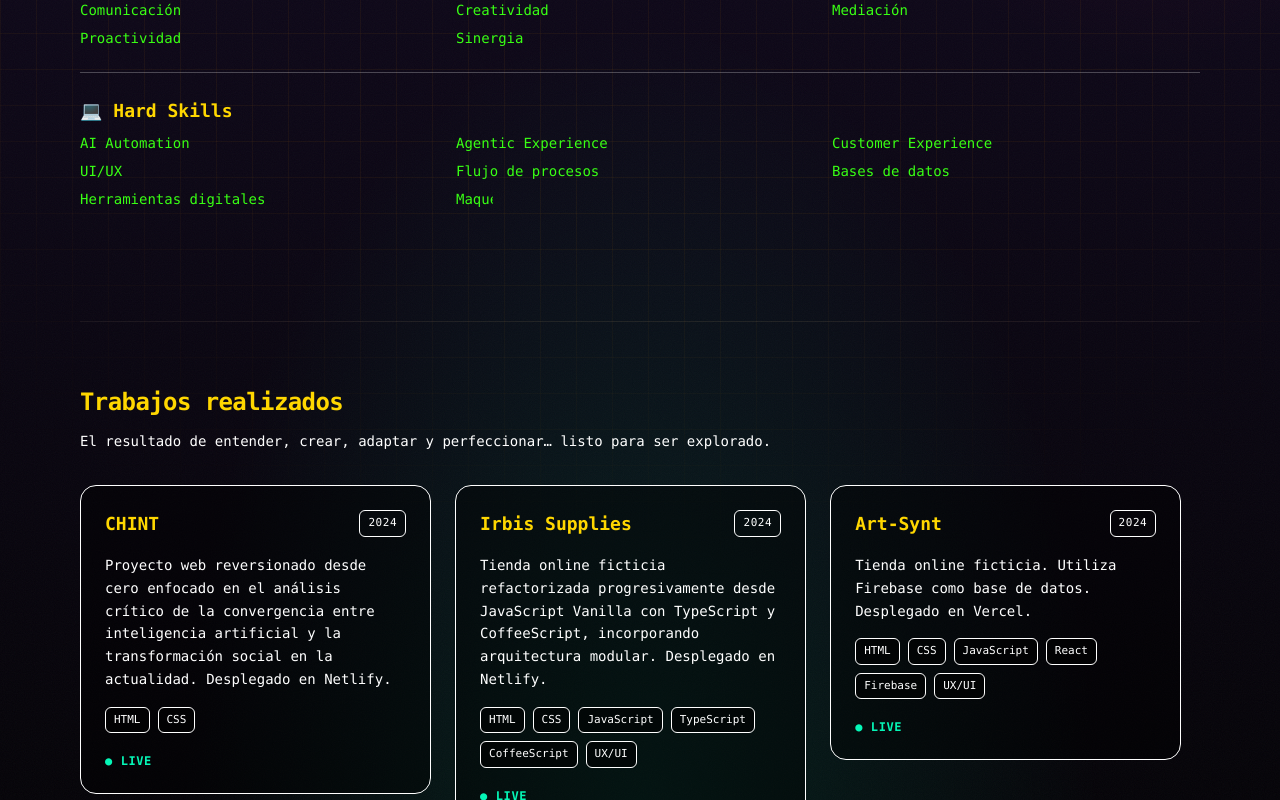
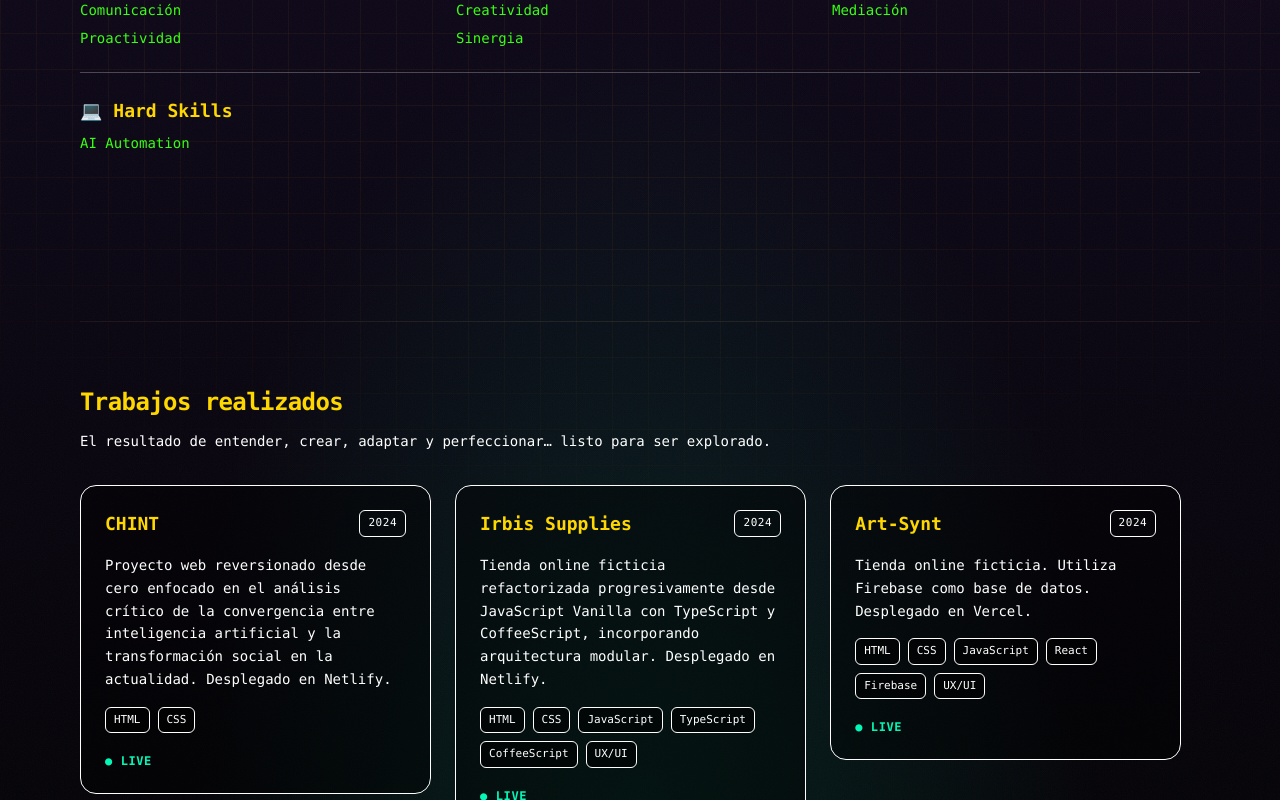
Before and after one commit to lu-developer476/Portfolio, a Next.js app: page /about in a window 1280 px wide. Shown: the part 1191-1991 px from the top of the page. Built offline with nearby package versions, Linux system fonts and the light colour scheme.

Commit message:
globals.css

```diff
--- a/src/app/globals.css
+++ b/src/app/globals.css
@@ -148,24 +148,24 @@ body {
 .delay-4 { animation-delay: 2s }
 .delay-6 { animation-delay: 2.25s }
 .delay-7 { animation-delay: 2.5s }
-.delay-8 { animation-delay: 2.75s }
-.delay-9 { animation-delay: 3s }
-.delay-10 { animation-delay: 3.25s }
-.delay-11 { animation-delay: 3.5s }
-.delay-12 { animation-delay: 3.75s }
-.delay-13 { animation-delay: 4s }
-.delay-14 { animation-delay: 4.25s }
-.delay-15 { animation-delay: 4.5s }
-.delay-16 { animation-delay: 4.75s }
-.delay-17 { animation-delay: 5s }
-.delay-18 { animation-delay: 5.25s }
-.delay-19 { animation-delay: 5.5s }
-.delay-20 { animation-delay: 5.75s }
-.delay-21 { animation-delay: 6s }
-.delay-22 { animation-delay: 6.25s }
-.delay-23 { animation-delay: 6.5s }
-.delay-24 { animation-delay: 6.75s }
-.delay-25 { animation-delay: 7s }
+.delay-8 { animation-delay: 3s }
+.delay-9 { animation-delay: 3.5s }
+.delay-10 { animation-delay: 4s }
+.delay-11 { animation-delay: 4.5s }
+.delay-12 { animation-delay: 5s }
+.delay-13 { animation-delay: 5.5s }
+.delay-14 { animation-delay: 6s }
+.delay-15 { animation-delay: 6.5s }
+.delay-16 { animation-delay: 7s }
+.delay-17 { animation-delay: 7.5s }
+.delay-18 { animation-delay: 8s }
+.delay-19 { animation-delay: 8.5s }
+.delay-20 { animation-delay: 9s }
+.delay-21 { animation-delay: 9.5s }
+.delay-22 { animation-delay: 10s }
+.delay-23 { animation-delay: 10.5s }
+.delay-24 { animation-delay: 11s }
+.delay-25 { animation-delay: 11.5s }
 
 /* ============================= */
 /* Swiper Pagination Custom      */
```
